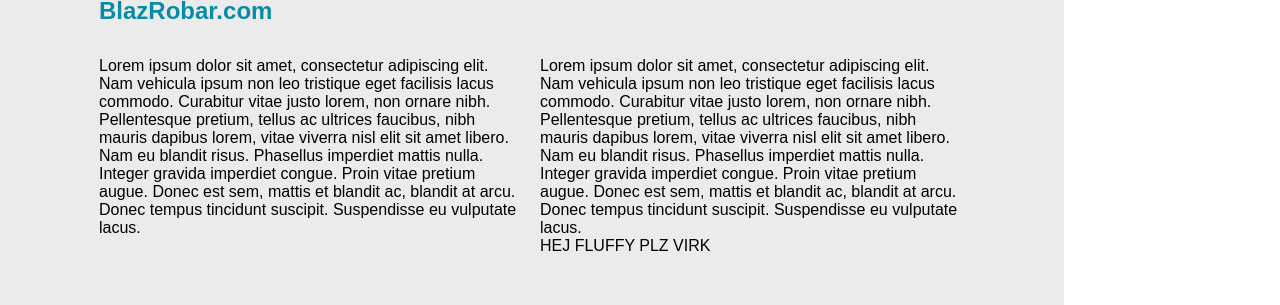
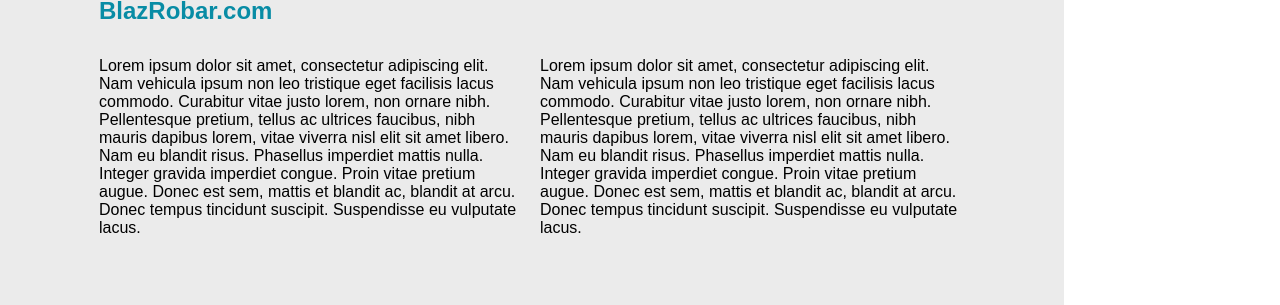
Before and after one commit to Masktheone/RsponWD, a plain HTML site: page index.html in a window 1280 px wide. Shown: the part 1217-1522 px from the top of the page. Drawn offline with Linux system fonts and the light colour scheme.

Commit message:
Hey yo steffan du er en dør!

```diff
--- a/index.html
+++ b/index.html
@@ -61,7 +61,7 @@
                         <p>Lorem ipsum dolor sit amet, consectetur adipiscing elit. Nam vehicula ipsum non leo tristique eget facilisis lacus commodo. Curabitur vitae justo lorem, non ornare nibh. Pellentesque pretium, tellus ac ultrices faucibus, nibh mauris dapibus lorem, vitae viverra nisl elit sit amet libero. Nam eu blandit risus.
 
                             Phasellus imperdiet mattis nulla. Integer gravida imperdiet congue. Proin vitae pretium augue. Donec est sem, mattis et blandit ac, blandit at arcu. Donec tempus tincidunt suscipit. Suspendisse eu vulputate lacus.</p>
-                    HEJ FLUFFY PLZ VIRK
+
                     </div>
                 </div>
             </div>
```
